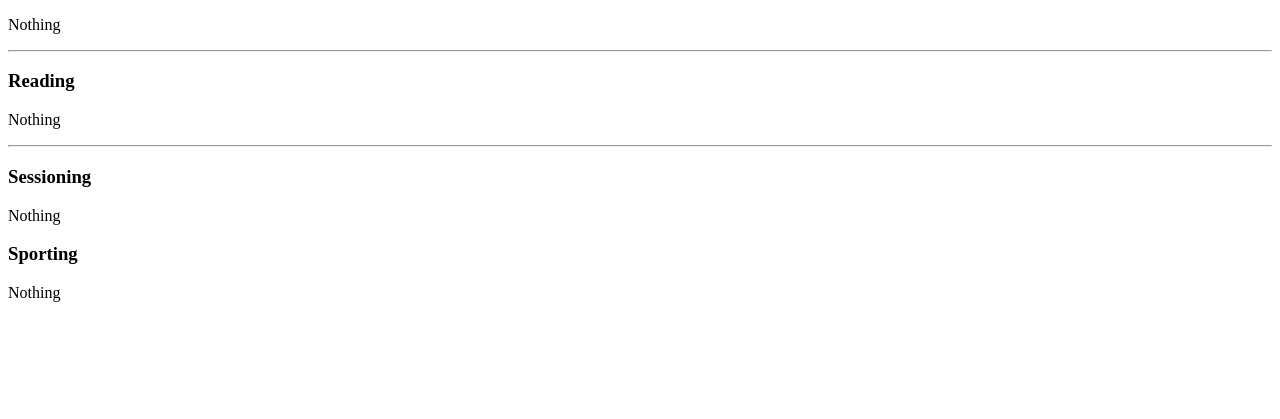
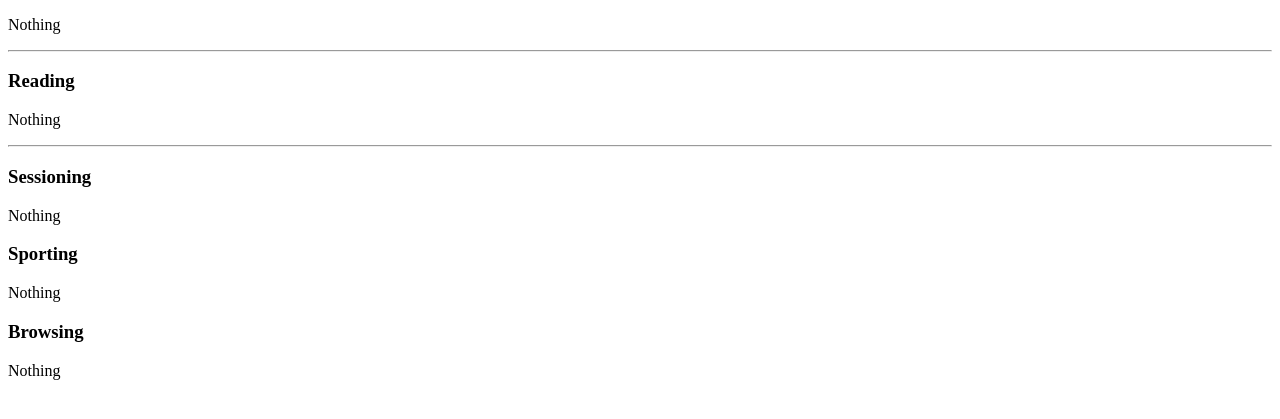
Before and after one commit to powellc/vrobbler, a Django app: page /status/ in a window 1280 px wide. Shown: the part 330-749 px from the top of the page. Run offline with Django 3.2, Linux system fonts and the light colour scheme; the visitor is signed in with stand-in values (Sample User, id 1); data that the repository does not hold is empty; parts of the project's set-up code (start-up, migrations or seed data) failed here and were passed over.

Commit message:
[scrobbles] Add webpages to status

```diff
--- a/vrobbler/apps/scrobbles/views.py
+++ b/vrobbler/apps/scrobbles/views.py
@@ -762,6 +762,9 @@ class ScrobbleStatusView(LoginRequiredMixin, TemplateView):
         data["sporting"] = progress_plays.filter(
             sport_event__isnull=False
         ).first()
+        data["browsing"] = progress_plays.filter(
+            web_page__isnull=False
+        ).first()
 
         long_plays = user_scrobble_qs.filter(
             long_play_complete=False, played_to_completion=True
--- a/vrobbler/templates/scrobbles/status.html
+++ b/vrobbler/templates/scrobbles/status.html
@@ -118,5 +118,19 @@
             </div>
             {% endif %}
         </div>
+        <h3>Browsing</h3>
+        <div class="browsing">
+            {% if browsing %}
+            <div class="titles">
+                <p><a href="{{browsing.media_obj.get_absolute_url}}">{{browsing.media_obj}}</a></p>
+                {% if browsing.media_obj.subtitle %}<p><em><a href="{{browsing.media_obj.subtitle.get_absolute_url}}">{{browsing.media_obj.subtitle}}</a></em></p>{% endif %}
+            </div>
+            <p><small>{{browsing.timestamp|naturaltime}} from {{browsing.source}}</small></p>
+            {% else %}
+            <div class="titles">
+                <p>Nothing</p>
+            </div>
+            {% endif %}
+        </div>
     </body>
 </html>
```
